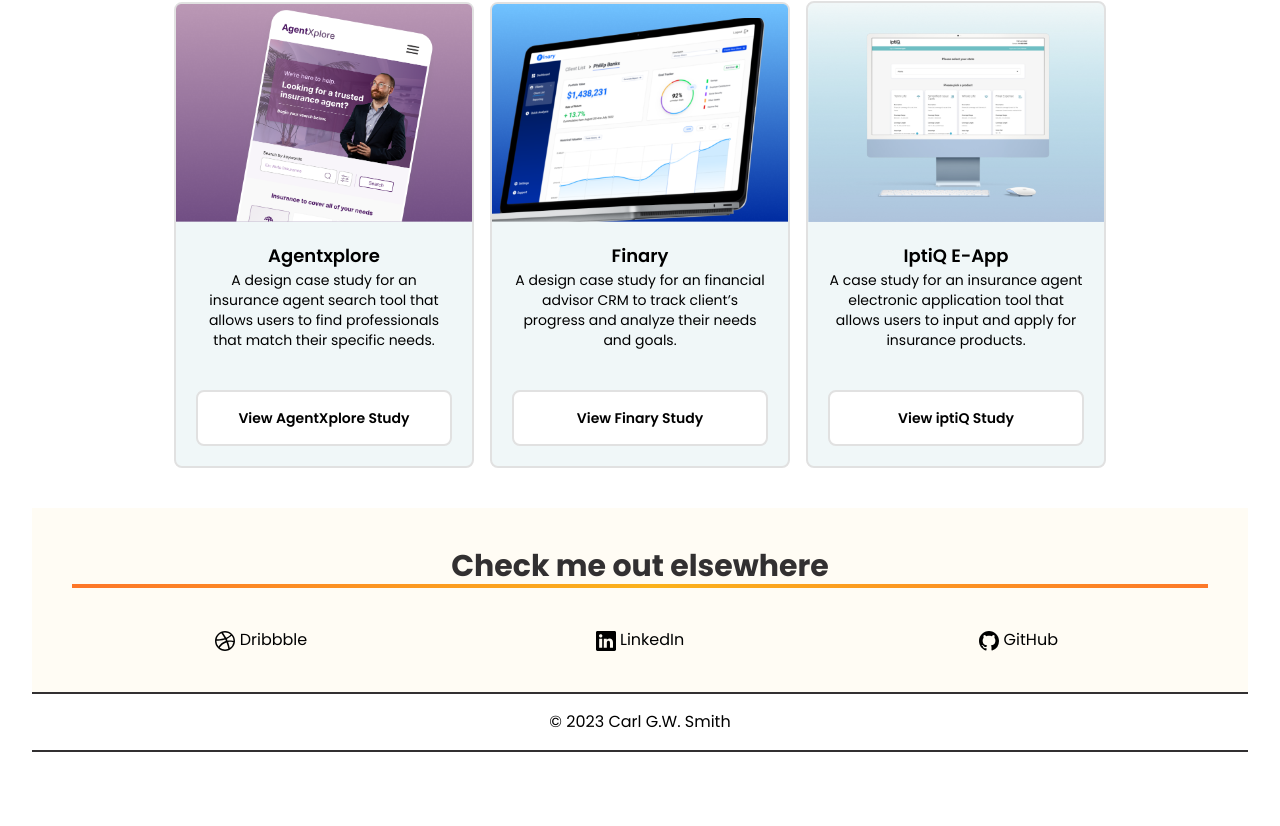
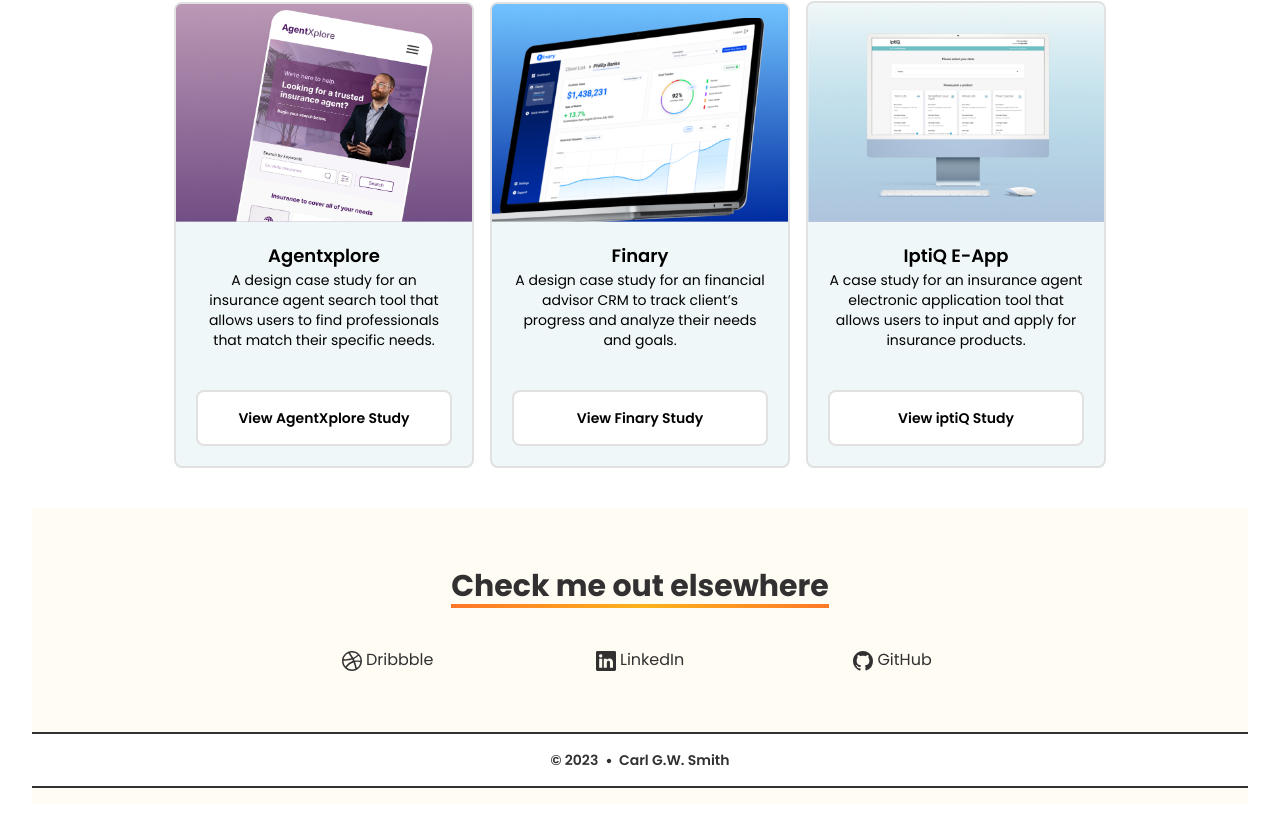
Before and after one commit to carlgwsmith/2023-Portfolio, a React (Vite) app: page / in a window 1280 px wide. Shown: the part 711-1537 px from the top of the page. Built offline with nearby package versions, Linux system fonts and the light colour scheme.

Commit message:
Update footer.jsx

```diff
--- a/src/Global Components/footer.jsx
+++ b/src/Global Components/footer.jsx
@@ -1,11 +1,15 @@
 import {BsDribbble, BsLinkedin, BsGithub} from 'react-icons/bs'
+import {RxDotFilled} from 'react-icons/rx'
 
 export default function Footer(){
     return(
-        <div className="my-10 w-full bg-background-light">
-            <div className="p-10 bg-background-light">
+        <div className="mt-10 pb-4 w-full bg-background-light text-jet">
+            <div className="p-10 bg-background-light grid grid-cols-6">
+                <div className='m-auto col-start-2 col-span-4 pt-5'>
                     <h2 className="text-center font-bold text-3xl text-jet">Check me out elsewhere</h2>
                     <div className="bg-gradient-to-r from-[#FF3C35] via-[#fbb21b] to-[#ff3c35] h-1  animate-bganimate "></div>
+                </div>
+                <div className='col-span-4 col-start-2 pb-5'>
                     <div className="grid grid-cols-3 mt-10 text-center">
                         <div>
                             <a href="" className='hover:underline'><BsDribbble size={20} style={{display:'inline-block'}}/> Dribbble</a>
@@ -18,8 +22,9 @@
                         </div>
                     </div>
                 </div>
-            <div className='text-center bg-[#fff] w-full p-4 border-y-[2px] border-solid border-jet'>
-                &copy; 2023 Carl G.W. Smith
+            </div>
+            <div className='text-center bg-[#fff] w-full p-4 border-y-[2px] border-solid border-jet text-sm font-semibold text-jet'>
+                &copy; 2023 <RxDotFilled size={14} className="inline-block"/> Carl G.W. Smith
             </div>
         </div>
     )
```
Lines whose indentation alone changed are shown as unchanged.
